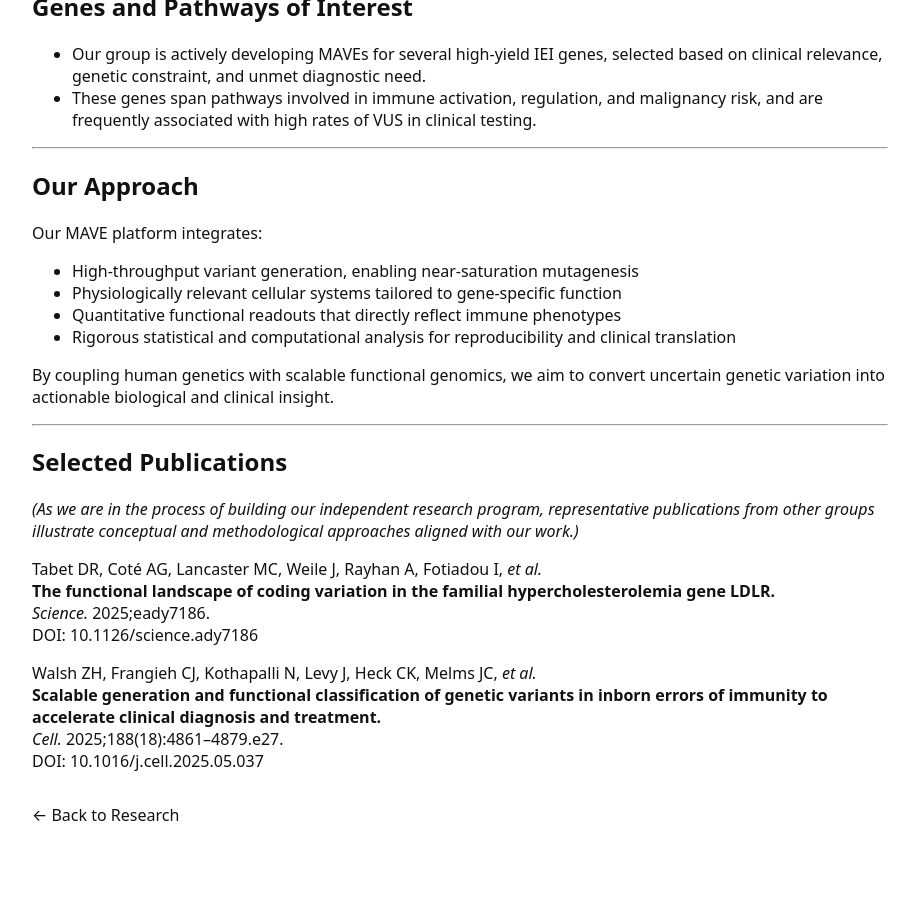
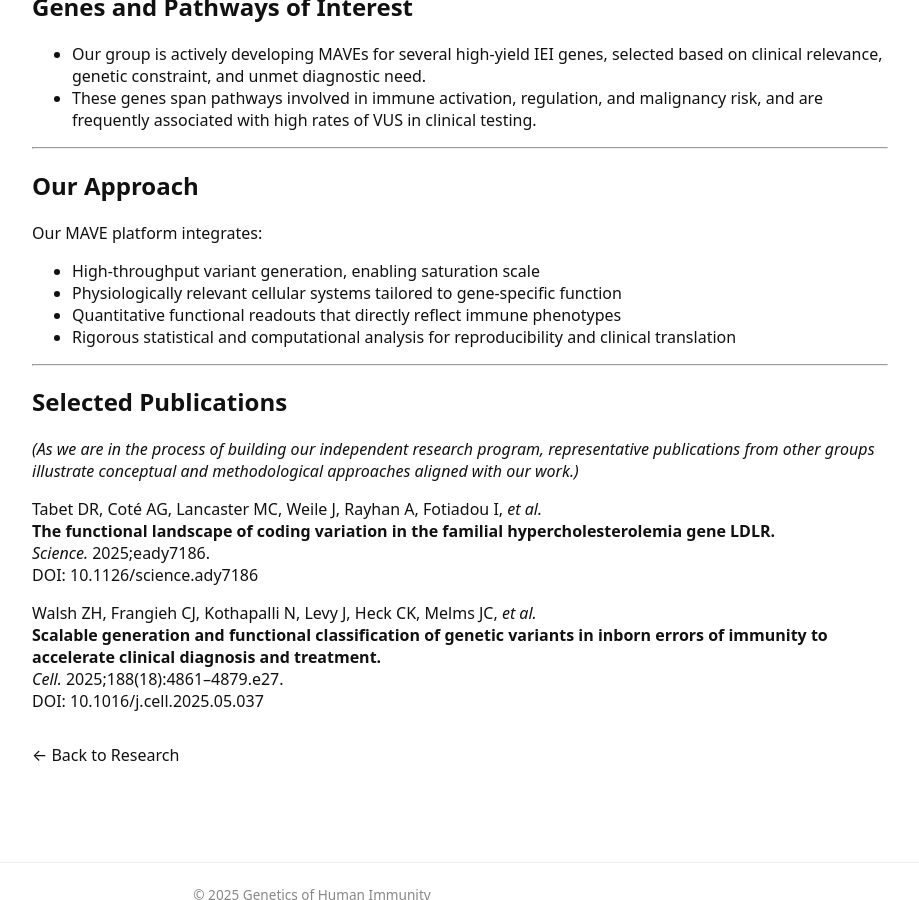
Before and after one commit to ruiyanggenetics/ghilab, a Jekyll site: the page built from research/maves.md, in a window 1280 px wide and 900 px high, scrolled down 1273 px. Shown: the whole window, without its empty margins (328-1247 px from the left). Built offline with Jekyll 4.4.1, drawn with Linux system fonts in a browser that asks for light colours.

Commit message:
Update maves.md

```diff
--- a/research/maves.md
+++ b/research/maves.md
@@ -55,13 +55,10 @@ for patients with suspected IEIs.
 
 Our MAVE platform integrates:
 
-- High-throughput variant generation, enabling near-saturation mutagenesis
+- High-throughput variant generation, enabling saturation scale
 - Physiologically relevant cellular systems tailored to gene-specific function
 - Quantitative functional readouts that directly reflect immune phenotypes
 - Rigorous statistical and computational analysis for reproducibility and clinical translation
-
-By coupling human genetics with scalable functional genomics, we aim to convert uncertain
-genetic variation into actionable biological and clinical insight.
 
 ---
 
```
